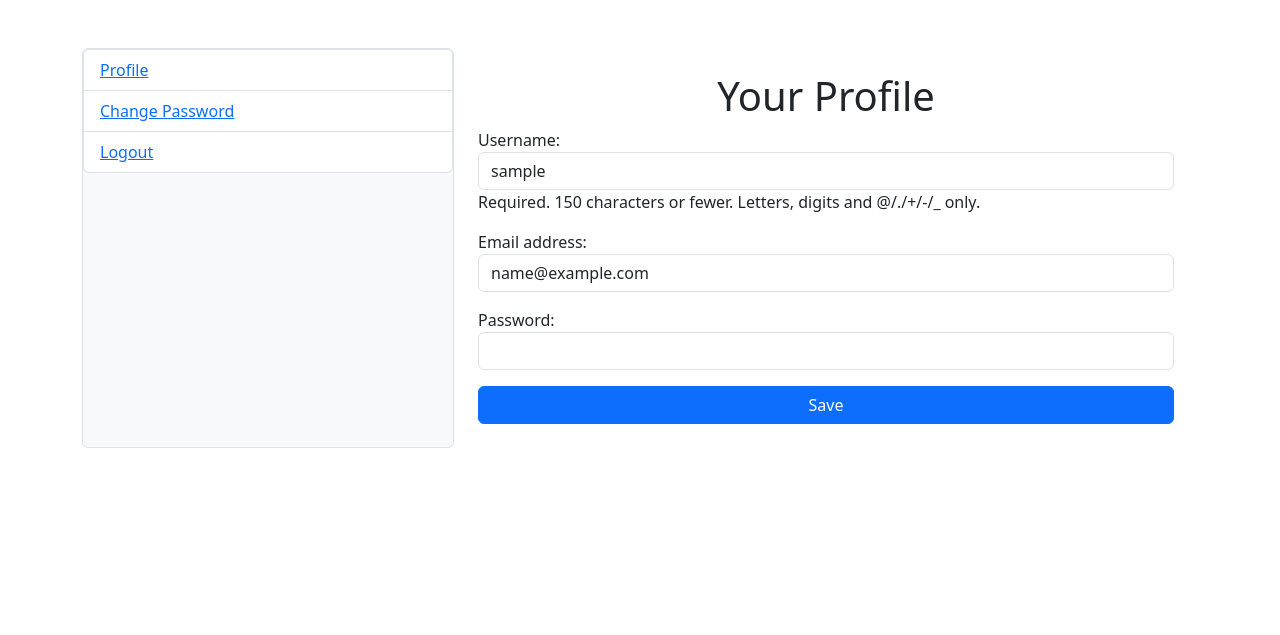
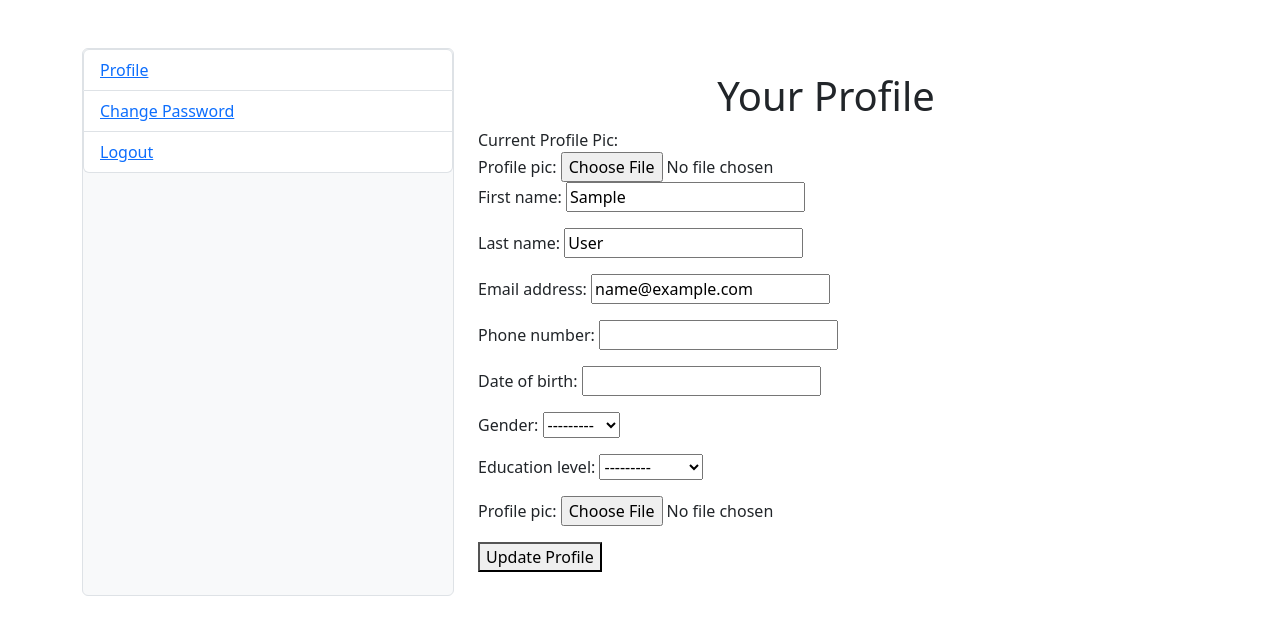
Before and after one commit to Tuttumon21/matrimony, a Django app: page /accounts/profile/edit/ in a window 1280 px wide. Shown: the part 56-691 px from the top of the page. Run offline with Django 4.2, Linux system fonts and the light colour scheme; the visitor is signed in with stand-in values (Sample User, id 1).

Commit message:
"Updated ProfileUpdateForm and related views/templates to handle profile picture updates"

```diff
--- a/matrimony/accounts/forms.py
+++ b/matrimony/accounts/forms.py
@@ -62,9 +62,6 @@ class RegistrationForm(ModelForm):
             raise forms.ValidationError('A user with that email already exists.')
         return email
 
-class ProfileUpdateForm(RegistrationForm):
-    password = None
-    confirm_password = None
 
 class BasicInfoForm(forms.ModelForm):
     class Meta:
@@ -164,3 +161,25 @@ class RelationshipTypeForm(forms.ModelForm):
         widgets = {
             'relationship_type': forms.Select(attrs={'class':'form-control', 'required': 'true'}),
         }
+
+
+class ProfileUpdateForm(BasicInfoForm):
+    # profile_pic = None
+    confirm_password= None
+    password = None
+    class Meta:
+        model = User
+        fields = ['first_name', 'last_name', 'email', 'phone_number', 'date_of_birth', 'gender', 'education_level', 'profile_pic']
+
+
+    def __init__(self, *args, **kwargs):
+        super(ProfileUpdateForm, self).__init__(*args, **kwargs)
+        if self.instance and self.instance.profile_pic:
+            self.fields['profile_pic'].widget.attrs['value'] = self.instance.profile_pic.url
+            self.fields['profile_pic'].required = False
+
+    def clean_profile_pic(self):
+        pic = self.cleaned_data.get('profile_pic', False)
+        if not pic and self.instance and self.instance.profile_pic:
+            return self.instance.profile_pic
+        return pic
--- a/matrimony/accounts/templates/accounts/profile_update.html
+++ b/matrimony/accounts/templates/accounts/profile_update.html
@@ -2,11 +2,22 @@
 
 {% block accounts_content %}
     <h1 class="text-center">Your Profile</h1>
-    <form method="post">
+    <form method="post" enctype="multipart/form-data">
+        {% csrf_token %}
+        <div>
+            <label for="{{ form.profile_pic.id_for_label }}">Current Profile Pic:</label>
+            {% if form.instance.profile_pic %}
+                <img src="{{ form.instance.profile_pic.url }}" alt="Current Profile Pic" style="max-width: 200px; max-height: 200px;">
+            {% endif %}
+        </div>
+        <div>
+            {{ form.profile_pic.label_tag }}
+            <input type="file" name="{{ form.profile_pic.name }}" id="{{ form.profile_pic.id_for_label }}" value="{{ form.profile_pic.value }}">
+            {% if form.instance.profile_pic %}
+                <input type="text" value="{{ form.instance.profile_pic.url }}" readonly>
+            {% endif %}
+        </div>
         {{ form.as_p }}
-        {% csrf_token %}
-        <div class="d-grid mt-2">
-            <button type="submit" class="btn btn-primary">Save</button>
-        </div>
+        <button type="submit">Update Profile</button>
     </form>
 {% endblock accounts_content %}
--- a/matrimony/accounts/views.py
+++ b/matrimony/accounts/views.py
@@ -82,7 +82,7 @@ class ProfileView(LoginRequiredMixin, TemplateView):
         return context
 
 class ProfileUpdateView(LoginRequiredMixin, FormView):
-    model = User
+    # model = User
     form_class = ProfileUpdateForm
     template_name = 'accounts/profile_update.html'
     success_url = reverse_lazy('accounts:profile')
```
